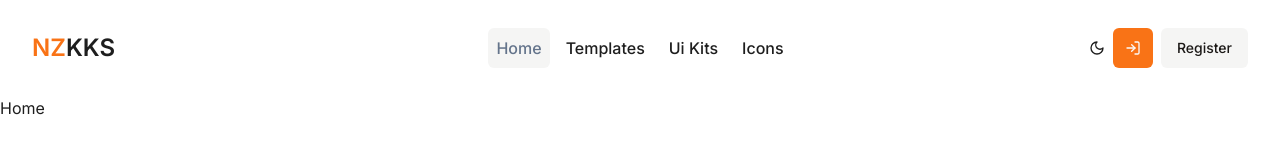
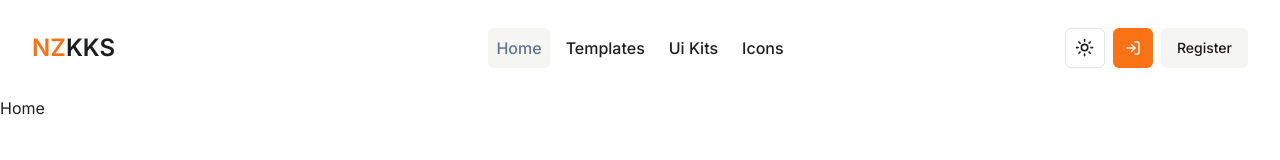
Before and after one commit to nzkks/nextjs-digital-marketplace, a Next.js app: page / in a window 1280 px wide. Shown: the top 160 px of the page. Built offline with nearby package versions, Linux system fonts and the light colour scheme; no server answers.

Commit message:
Refactor theme switching to be compatible with Shadcn-UI

```diff
--- a/app/components/ThemeProvider.tsx
+++ b/app/components/ThemeProvider.tsx
@@ -1,31 +1,18 @@
 'use client';
 
-import { ReactNode, useEffect, useState } from 'react';
-import ThemeContext from '../context/themeContext';
+import * as React from 'react';
+import { ThemeProvider as NextThemesProvider } from 'next-themes';
+import { type ThemeProviderProps } from 'next-themes/dist/types';
 
-const ThemeProvider = ({ children }: { children: ReactNode }) => {
-  const themeFromLocalStorage: boolean =
-    typeof localStorage !== 'undefined' && localStorage.getItem('site-theme')
-      ? JSON.parse(localStorage.getItem('site-theme')!)
-      : false;
-
-  const [darkTheme, setDarkTheme] = useState<boolean>(themeFromLocalStorage);
-  const [renderComponent, setRenderComponent] = useState<boolean>(false);
-
-  useEffect(() => {
-    setRenderComponent(true);
-  }, []);
-
-  if (!renderComponent) return <></>;
-
+const ThemeProvider = ({ children, ...props }: ThemeProviderProps) => {
   return (
-    <ThemeContext.Provider value={{ darkTheme, setDarkTheme }}>
-      <div className={`${darkTheme ? 'dark' : ''} min-h-screen`}>
+    <NextThemesProvider {...props}>
+      <div className="min-h-screen">
         <div className="text-[#1e1e1e] dark:bg-black dark:text-white">
           {children}
         </div>
       </div>
-    </ThemeContext.Provider>
+    </NextThemesProvider>
   );
 };
 
--- a/app/components/ThemeSwitch.tsx
+++ b/app/components/ThemeSwitch.tsx
@@ -1,33 +1,41 @@
 'use client';
 
-import { useContext } from 'react';
+import * as React from 'react';
 import { Moon, Sun } from 'lucide-react';
+import { useTheme } from 'next-themes';
 
-import ThemeContext from '../context/themeContext';
+import { Button } from '@/components/ui/button';
+import {
+  DropdownMenu,
+  DropdownMenuContent,
+  DropdownMenuItem,
+  DropdownMenuTrigger,
+} from '@/components/ui/dropdown-menu';
 
 const ThemeSwitch = () => {
-  const { darkTheme, setDarkTheme } = useContext(ThemeContext);
+  const { setTheme } = useTheme();
 
   return (
-    <div>
-      {darkTheme ? (
-        <Sun
-          className="h-4 w-4 cursor-pointer"
-          onClick={() => {
-            setDarkTheme(false);
-            localStorage.removeItem('site-theme');
-          }}
-        />
-      ) : (
-        <Moon
-          className="h-4 w-4 cursor-pointer"
-          onClick={() => {
-            setDarkTheme(true);
-            localStorage.setItem('site-theme', 'true');
-          }}
-        />
-      )}
-    </div>
+    <DropdownMenu>
+      <DropdownMenuTrigger asChild>
+        <Button variant="outline" size="icon">
+          <Sun className="h-[1.2rem] w-[1.2rem] rotate-0 scale-100 transition-all dark:-rotate-90 dark:scale-0" />
+          <Moon className="absolute h-[1.2rem] w-[1.2rem] rotate-90 scale-0 transition-all dark:rotate-0 dark:scale-100" />
+          <span className="sr-only">Toggle theme</span>
+        </Button>
+      </DropdownMenuTrigger>
+      <DropdownMenuContent align="end">
+        <DropdownMenuItem onClick={() => setTheme('light')}>
+          Light
+        </DropdownMenuItem>
+        <DropdownMenuItem onClick={() => setTheme('dark')}>
+          Dark
+        </DropdownMenuItem>
+        <DropdownMenuItem onClick={() => setTheme('system')}>
+          System
+        </DropdownMenuItem>
+      </DropdownMenuContent>
+    </DropdownMenu>
   );
 };
 
--- a/app/context/themeContext.ts
+++ /dev/null
@@ -1,13 +0,0 @@
-import { createContext, Dispatch, SetStateAction } from 'react';
-
-type ThemeContextType = {
-  darkTheme: boolean;
-  setDarkTheme: Dispatch<SetStateAction<boolean>>;
-};
-
-const ThemeContext = createContext<ThemeContextType>({
-  darkTheme: false,
-  setDarkTheme: () => null,
-});
-
-export default ThemeContext;
--- a/app/layout.tsx
+++ b/app/layout.tsx
@@ -18,9 +18,14 @@
   children: React.ReactNode;
 }>) {
   return (
-    <html lang="en">
+    <html lang="en" suppressHydrationWarning>
       <body className={inter.className}>
-        <ThemeProvider>
+        <ThemeProvider
+          attribute="class"
+          defaultTheme="system"
+          enableSystem
+          disableTransitionOnChange
+        >
           <Navbar />
           {children}
         </ThemeProvider>
--- a/package.json
+++ b/package.json
@@ -22,6 +22,7 @@
     "clsx": "^2.1.1",
     "lucide-react": "^0.379.0",
     "next": "14.2.3",
+    "next-themes": "^0.3.0",
     "react": "^18",
     "react-dom": "^18",
     "tailwind-merge": "^2.3.0",
--- a/tailwind.config.ts
+++ b/tailwind.config.ts
@@ -1,7 +1,7 @@
 import type { Config } from 'tailwindcss';
 
 const config = {
-  darkMode: 'class',
+  darkMode: ['class'],
   content: [
     './pages/**/*.{ts,tsx}',
     './components/**/*.{ts,tsx}',
```
Also changed, not shown: 1 other file (tests, documents, lock files or other folders).
